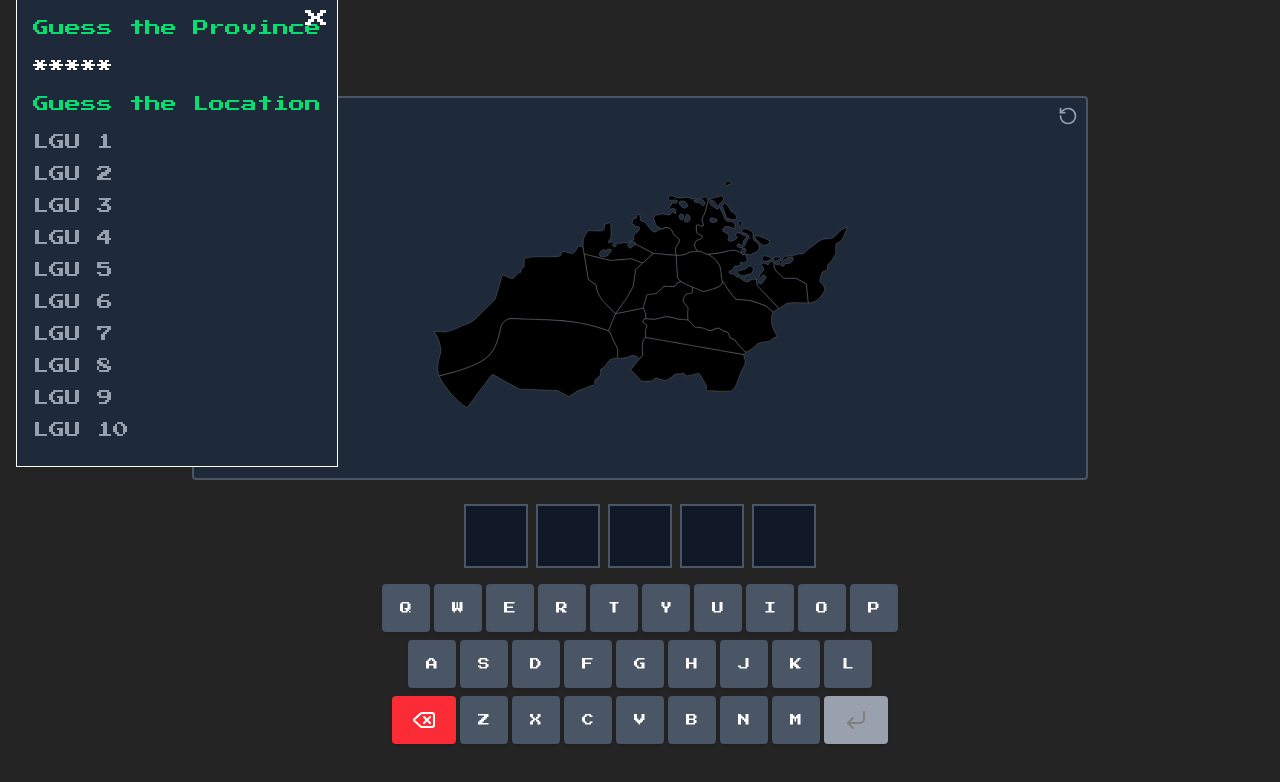
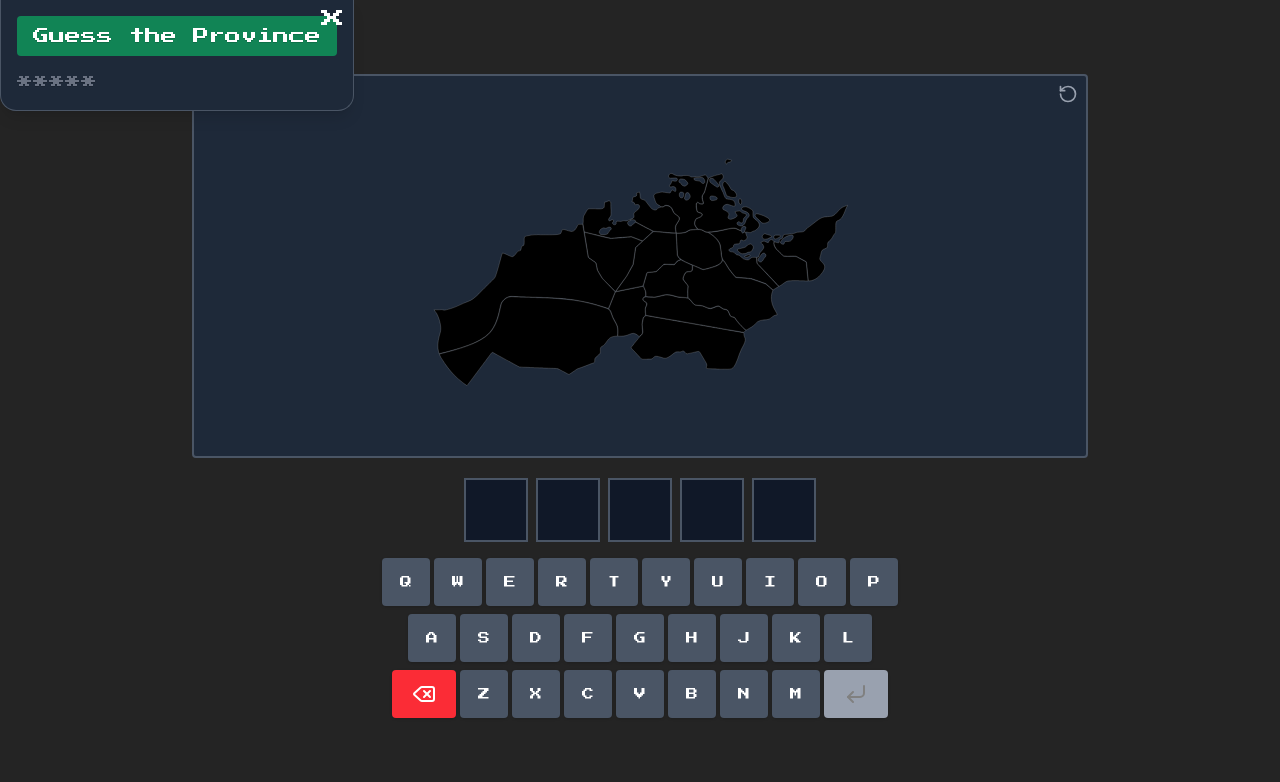
Before and after one commit to JeyBySy/MapaManiaPH, a React (Vite) app: page /quickstart in a window 1280 px wide. Shown: the top 782 px of the page. Built offline with nearby package versions, Linux system fonts and the light colour scheme.

Commit message:
Enhance QuickStartMode with loading state and dynamic location display

```diff
--- a/src/pages/Modes/QuickStartMode.tsx
+++ b/src/pages/Modes/QuickStartMode.tsx
@@ -3,27 +3,35 @@ import { LGU_PATHS } from "../../util/constants"
 import { useProvince } from "../../hooks/useProvince"
 import Keyboard from "../../components/Keyboard"
 import { RotateCcw } from "lucide-react"
+import ProvinceSkeleton from "../../components/Skeleton/ProvinceSkeleton"
+import TypingText from "../../components/TypingText"
+import { motion } from "framer-motion"
 
 const QuickStartMode: React.FC = () => {
-  const { provinceOutline, nextProvince } = useProvince(true)
+  const { provinceOutline, nextProvince, locationPath } = useProvince(true)
   const [submitted, setSubmitted] = useState(false)
   const [isSidebarOpen, setIsSidebarOpen] = useState(true)
+  const [isLoading, setIsLoading] = React.useState(false)
   const inputRef = useRef<HTMLInputElement>(null)
   const [typedText, setTypedText] = useState("")
   const isCorrect = typedText.toLowerCase() === provinceOutline.toLowerCase()
 
   const handleSubmit = () => {
     setSubmitted(true)
+    setIsSidebarOpen(true)
     if (!isCorrect) {
       setSubmitted(false)
       setTypedText("")
     }
   }
 
-  const handleNextProvince = () => {
+  const handleNextProvince = async () => {
+    setTypedText("")
+    setIsLoading(true)
+    setSubmitted(false)
+    await new Promise((res) => setTimeout(res, 500))
     nextProvince()
-    setSubmitted(false)
-    setTypedText("")
+    setIsLoading(false)
     setTimeout(() => {
       inputRef.current?.focus()
     }, 0)
@@ -32,39 +40,43 @@ const QuickStartMode: React.FC = () => {
     setIsSidebarOpen(!isSidebarOpen)
   }
 
-  // Test sample LGU list
-  const lguList = [
-    "LGU 1",
-    "LGU 2",
-    "LGU 3",
-    "LGU 4",
-    "LGU 5",
-    "LGU 6",
-    "LGU 7",
-    "LGU 8",
-    "LGU 9",
-    "LGU 10",
-  ]
-
   return (
     <div className="flex min-h-screen bg-retro-bg text-white p-4">
       {/* Sidebar */}
-      <div className={`transition-transform ${isSidebarOpen ? "translate-x-0" : "-translate-x-full"} fixed top-0  space-y-3.5 min-w-[250px] bg-gray-800 p-4 border border-t-0 z-50`}>
+      <div className={`transition-transform ${isSidebarOpen ? "translate-x-0" : "-translate-x-full"} fixed top-0 left-0 space-y-3.5 min-w-[250px] bg-gray-800 p-4 border border-t-0 border-gray-600 shadow-lg z-50 rounded-b-2xl`}>
         <button onClick={toggleSidebar} className="text-white absolute right-2 top-0 text-2xl"> x </button>
-        <h2 className="text-md text-green-400">Guess the Province</h2>
-        <p className="text-white text-shadow-2xs ">
-          {submitted
-            ? provinceOutline
-            : provinceOutline.replace(/[A-Z]/gi, "*").slice(0, 6)}
-        </p>
-        <h3 className="text-md text-green-400">Guess the Location</h3>
-        <ul className="mt-2 text-gray-400">
-          {lguList.map((lgu, index) => (
+        <h2 className="text-md text-white bg-green-400/50 px-4 py-2 rounded text-shadow-2xs">Guess the Province</h2>
+
+        <TypingText
+          text={provinceOutline}
+          isSubmitted={submitted}
+          isMasked={true}
+          className={`${!submitted ? "text-gray-500" : "text-retro-mint"} text-shadow-2xs`}
+        />
+        {submitted && typedText.length !== 0 && (
+          <motion.div
+            initial={{ opacity: 0, }}
+            animate={{ opacity: 1, }}
+            exit={{ opacity: 0 }}
+            transition={{ duration: 0.3 }}
+          >
+            <h3 className="text-md text-white bg-green-400/50 px-4 py-2 rounded text-shadow-2xs">Guess the Location</h3>
+            <ul className="mt-4 text-gray-400 flex flex-col gap-1">
+              {locationPath.map((path, index) => (
                 <li key={index} className="mb-2">
-              {lgu}
+                  <TypingText
+                    text={`${path.id}`}
+                    isSubmitted={true}
+                    isMasked={false}
+                    className={`${path.id?.trim().toLocaleLowerCase() === 'batangas city' ? 'text-retro-mint' : 'text-gray-500'} text-sm `}
+                  // text-retro-mint
+                  />
                 </li>
               ))}
             </ul>
+          </motion.div>
+        )}
+
       </div>
 
       <button onClick={toggleSidebar} className="text-white absolute text-2xl">
@@ -72,17 +84,18 @@ const QuickStartMode: React.FC = () => {
       </button>
 
       {/* Main Content */}
-      <div className="container md:mx-auto lg:h-auto mt-12 flex flex-col items-center justify-center h-full w-full">
-
+      <div className="container md:mx-auto lg:h-auto flex flex-col items-center justify-center h-full w-full space-y-5">
         {/* Province Outline */}
-        <div className="w-full md:w-4xl h-48 md:h-96 relative bg-gray-800 border-2 border-gray-600 flex items-center justify-center rounded mb-6 py-4">
+        <div className={`${!submitted ? "h-96" : 'h-full'} w-full md:w-4xl relative bg-gray-800 border-2 border-gray-600 flex items-center justify-center rounded  py-4`}>
           <button
             onClick={handleNextProvince}
             className="absolute w-auto text-gray-400 hover:text-gray-300 p-2 rounded cursor-pointer top-0 right-0 "
           >
             <RotateCcw width={20} height={20} />
           </button>
-          {provinceOutline && LGU_PATHS[provinceOutline] ? (
+          {isLoading ? (
+            <ProvinceSkeleton />
+          ) : provinceOutline && LGU_PATHS[provinceOutline] ? (
             <svg
               xmlns="http://www.w3.org/2000/svg"
               className="w-full h-full"
@@ -94,7 +107,7 @@ const QuickStartMode: React.FC = () => {
                   id={path.id || undefined}
                   d={path.d}
                   fill="auto"
-                  className="hover:fill-[#00FF00] transition-colors duration-200 cursor-pointer"
+                  className="hover:fill-retro-mint transition-colors duration-200 cursor-pointer"
                   stroke="white"
                   onClick={(e) => {
                     e.preventDefault()
@@ -104,10 +117,12 @@ const QuickStartMode: React.FC = () => {
               ))}
             </svg>
           ) : (
-            `${provinceOutline} was not found in LGU_PATHS`
+            <ProvinceSkeleton />
           )}
         </div>
 
+        {!submitted && (
+          <>
             <div className="flex gap-2 mb-4 flex-wrap justify-center">
               {provinceOutline.split("").map((char, i) => (
                 <div
@@ -137,6 +152,8 @@ const QuickStartMode: React.FC = () => {
                 provinceValue={provinceOutline}
               />
             </div>
+          </>
+        )}
       </div>
     </div >
   )
```
Lines whose indentation alone changed are shown as unchanged.
